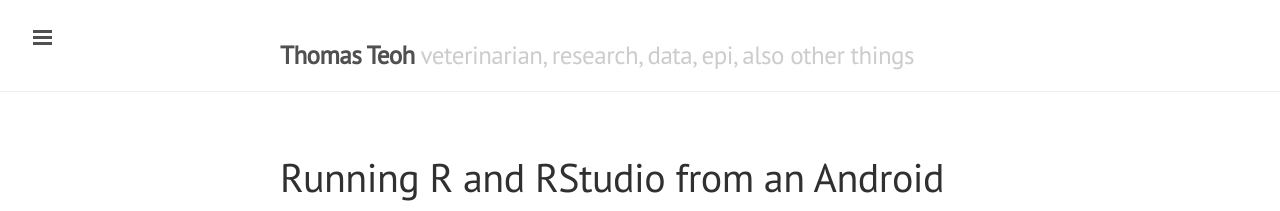
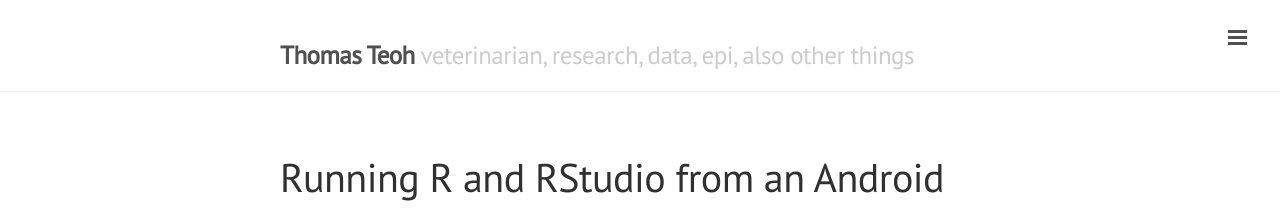
Before and after one commit to thomasteoh/thomasteoh.github.io, a Jekyll site: the page built from index.html, in a window 1280 px wide. Shown: the top 211 px of the page. Built offline with Jekyll 4.4.1, drawn with Linux system fonts in a browser that asks for light colours; the list of posts is cut into pages by our own code.

Commit message:
Set back to layout reverse and sidebar overlay

```diff
--- a/_layouts/default.html
+++ b/_layouts/default.html
@@ -3,7 +3,7 @@
 
   {% include head.html %}
 
-  <body class="">
+  <body class="layout-reverse sidebar-overlay">
 
     {% include sidebar.html %}
 
```
